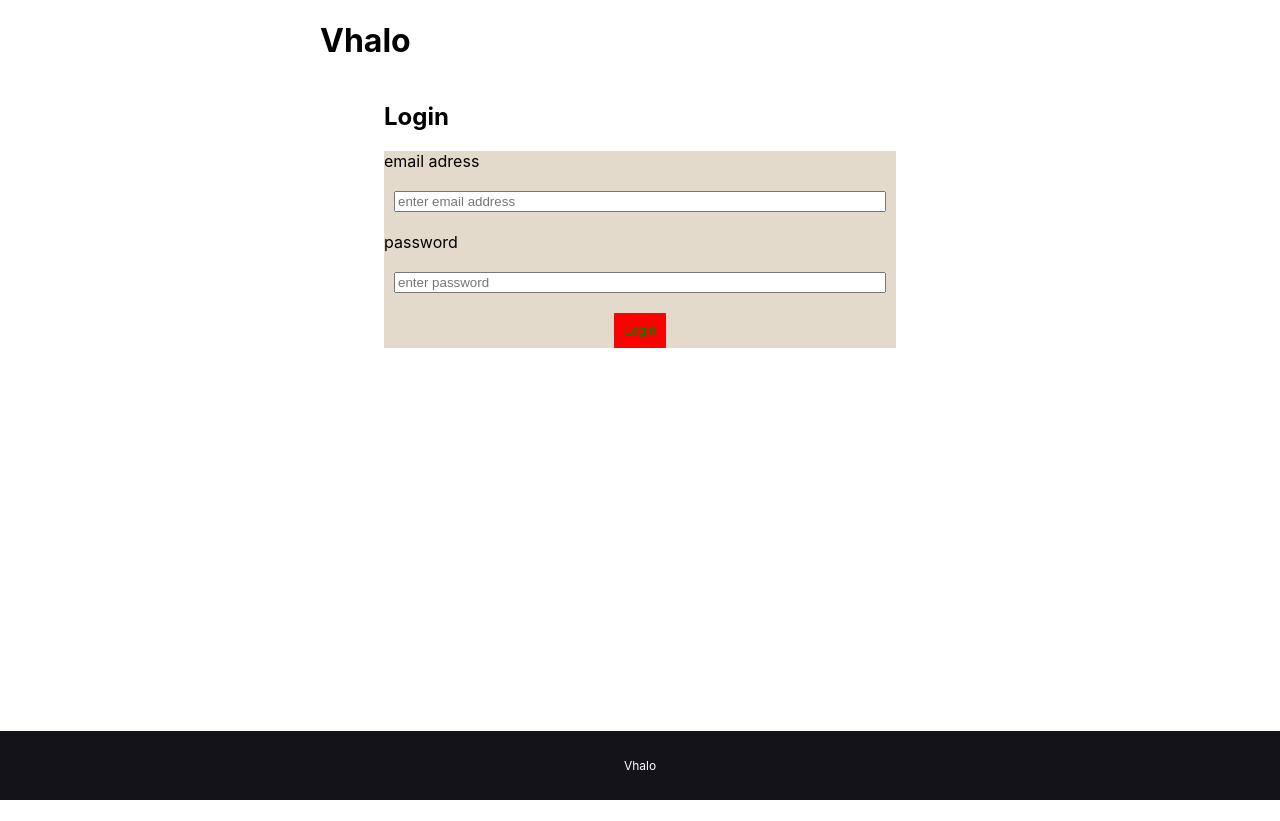
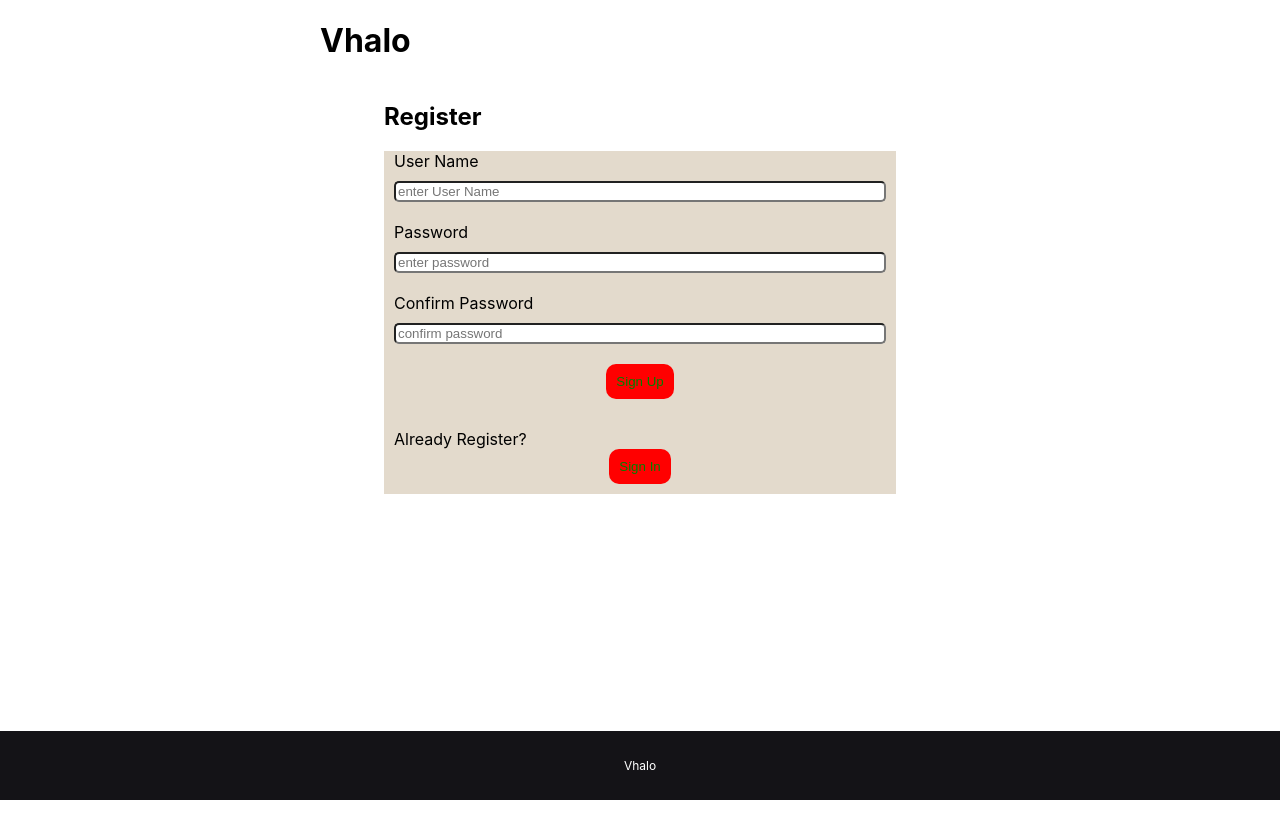
Before and after one commit to SheilaTran-UCF/chat-Website, a React (Create React App) app: page / in a window 1280 px wide. Built offline with nearby package versions, Linux system fonts and the light colour scheme.

Commit message:
Register

```diff
--- a/src/App.js
+++ b/src/App.js
@@ -1,7 +1,9 @@
-import Login from './feature/login';
+// import Login from './feature/login';
+import Register from './feature/Register';
 
 function App() {
-	return <Login />;
+	// return <Login />;
+	return <Register />;
 }
 
 export default App;
--- /dev/null
+++ b/src/components/contextRegister/index.js
@@ -0,0 +1,98 @@
+import { useState } from 'react';
+import React from 'react';
+
+import styled from 'styled-components';
+
+const Container = styled.div`
+	display: flex;
+	flex-direction: column;
+`;
+
+const RegisForm = styled.form`
+	display: flex;
+	flex-direction: column;
+`;
+
+const Body = styled.div`
+	background-color: rgb(227, 218, 204);
+	/* width: 30%; */
+	display: flex;
+	flex-direction: column;
+	margin: 0% 30%;
+`;
+const Button = styled.button`
+	border: none;
+	background-color: red;
+	padding: 10px;
+	border-radius: 0.5px;
+	cursor: pointer;
+	color: green;
+	align-self: center;
+	margin-bottom: 10px;
+	border-radius: 10px;
+`;
+
+const Label = styled.label`
+	text-align: left;
+	padding: 0.25rcm 0;
+
+	margin-left: 10px;
+`;
+
+const Input = styled.input`
+	margin: 10px;
+	padding: 1rcm;
+	margin-bottom: 20px;
+	border-radius: 5px;
+`;
+
+const H2 = styled.h2`
+	margin-left: 30%;
+`;
+
+function ContextRegister() {
+	const [email, setEmail] = useState('');
+	const [pass, setPass] = useState('');
+
+	const handleSubmit = item => {
+		item.preventDefault();
+
+		console.log(email);
+	};
+
+	return (
+		<Container>
+			<H2>Register</H2>
+
+			<RegisForm onSubmit={handleSubmit}>
+				<Body>
+					<Label>User Name</Label>
+
+					<Input
+						value={email}
+						onChange={e => setEmail(e.target.value)}
+						placeholder='enter User Name'
+					></Input>
+					<Label>Password</Label>
+					<Input
+						value={pass}
+						onChange={a => setPass(a.target.value)}
+						placeholder='enter password'
+					></Input>
+					<Label> Confirm Password</Label>
+					<Input
+						value={pass}
+						onChange={a => setPass(a.target.value)}
+						placeholder='confirm password'
+					></Input>
+					<Button type='submit'>Sign Up</Button>
+					<br></br>
+					<Label> Already Register?</Label>
+					<Button type='submit'>Sign In</Button>
+				</Body>
+			</RegisForm>
+		</Container>
+	);
+}
+
+export default ContextRegister;
--- /dev/null
+++ b/src/feature/Register/index.js
@@ -0,0 +1,20 @@
+import React from 'react';
+
+import styled from 'styled-components';
+import Header from '../../components/header';
+import ContentRegister from '../../components/contextRegister';
+import Footer from '../../components/footer';
+
+const LoginContainer = styled.div``;
+
+const index = () => {
+	return (
+		<LoginContainer>
+			<Header></Header>
+			<ContentRegister></ContentRegister>
+			<Footer></Footer>
+		</LoginContainer>
+	);
+};
+
+export default index;
```
Also changed, not shown: src/components/contextLogin/styles.css (renamed from src/components/contextLogin/style.css).
